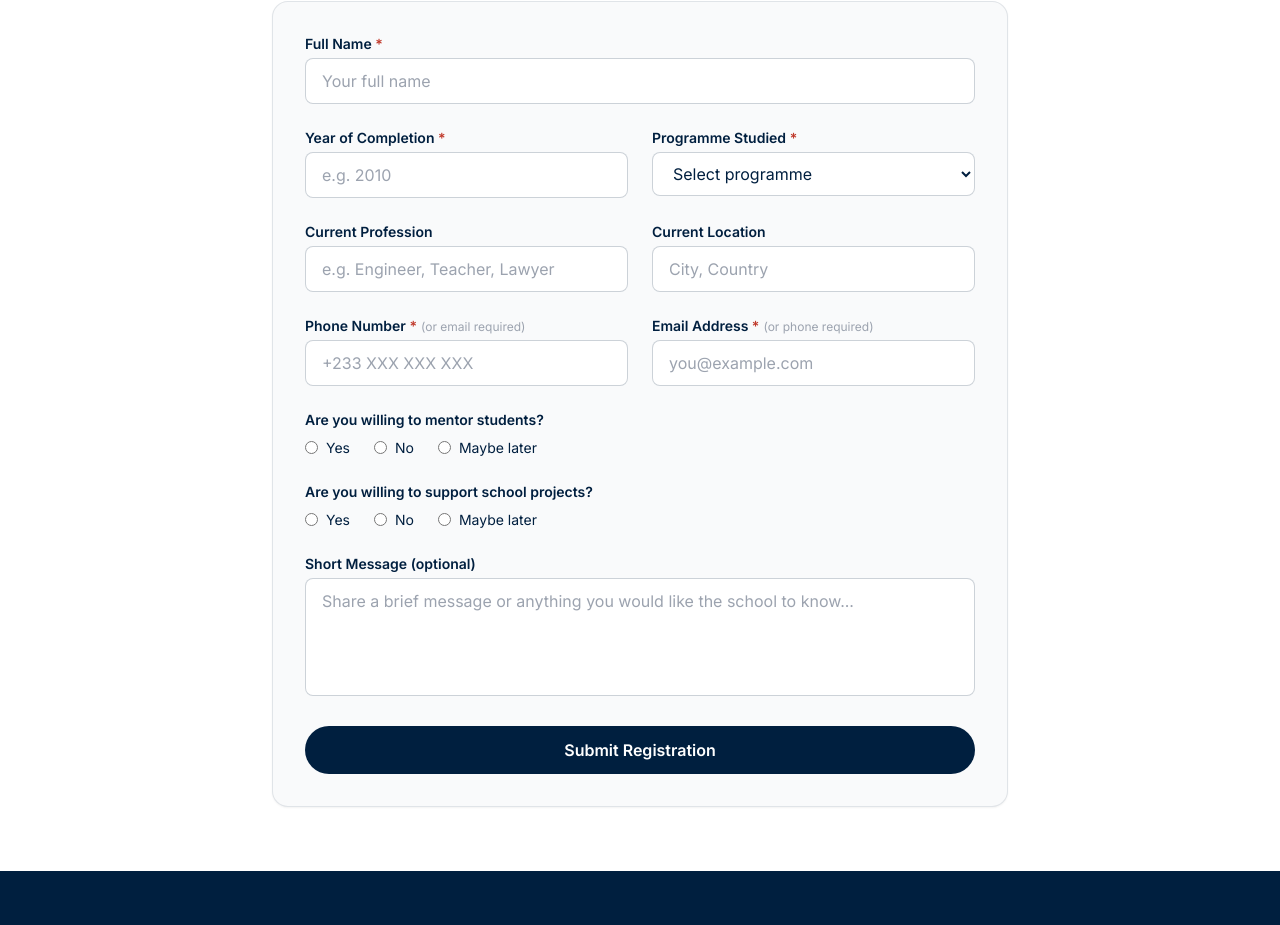
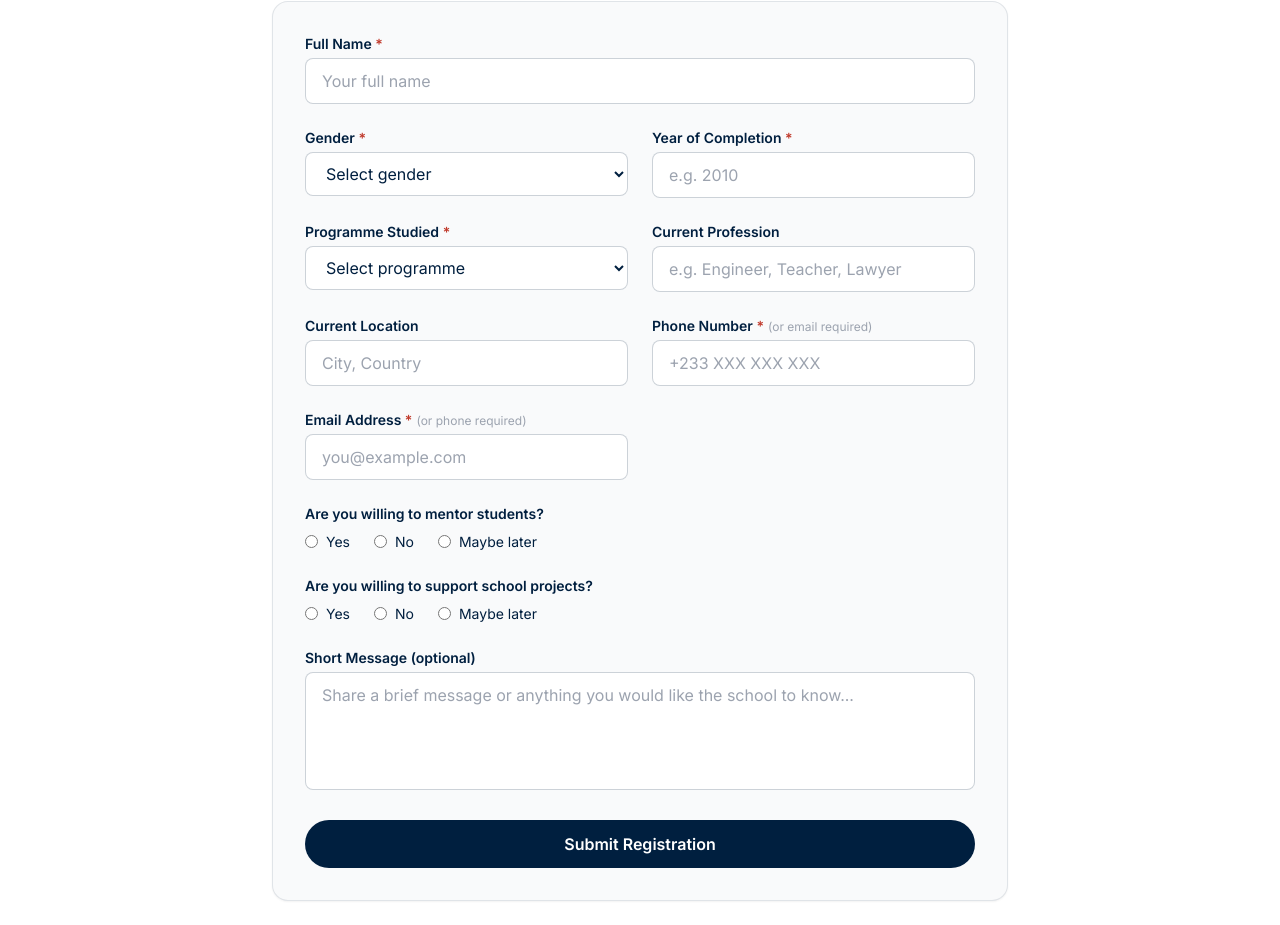
Before and after one commit to Amankwatia/presec-berekum, a Vue app: page /alumni in a window 1280 px wide. Shown: the part 1917-2842 px from the top of the page. Built offline with nearby package versions, Linux system fonts and the light colour scheme.

Commit message:
Add gender field to alumni registration and map Google Form entry

```diff
--- a/src/pages/Alumni.vue
+++ b/src/pages/Alumni.vue
@@ -148,6 +148,25 @@
                 placeholder="Your full name"
                 class="w-full border border-navy/20 rounded-lg px-4 py-2.5 text-navy focus:outline-none focus:ring-2 focus:ring-navy/40 bg-white"
               />
+            </div>
+
+            <!-- Gender -->
+            <div>
+              <label for="gender" class="block text-sm font-semibold text-navy mb-1">
+                Gender <span class="text-presec-red">*</span>
+              </label>
+              <select
+                id="gender"
+                :name="GOOGLE_FORM_OPTIONAL_FIELDS.gender || undefined"
+                v-model="form.gender"
+                required
+                class="w-full border border-navy/20 rounded-lg px-4 py-2.5 text-navy focus:outline-none focus:ring-2 focus:ring-navy/40 bg-white"
+              >
+                <option value="" disabled>Select gender</option>
+                <option value="Male">Male</option>
+                <option value="Female">Female</option>
+                <option value="Prefer not to say">Prefer not to say</option>
+              </select>
             </div>
 
             <!-- Year of Completion -->
@@ -736,6 +755,9 @@ const GOOGLE_FORM_FIELDS = {
   support: 'entry.1261050673',
   message: 'entry.1342396445'
 }
+const GOOGLE_FORM_OPTIONAL_FIELDS = {
+  gender: 'entry.1702792532'
+}
 
 const IFRAME_NAME = 'alumni-registration-target'
 const SUBMISSION_TIMEOUT_MS = 15000
@@ -750,6 +772,7 @@ const submissionTimeoutId = ref(null)
 
 const form = ref({
   fullName: '',
+  gender: '',
   yearCompletion: '',
   programme: '',
   profession: '',
@@ -771,6 +794,7 @@ function clearSubmissionTimeout() {
 function resetForm() {
   form.value = {
     fullName: '',
+    gender: '',
     yearCompletion: '',
     programme: '',
     profession: '',
@@ -793,6 +817,11 @@ function validateForm() {
 
   if (!form.value.fullName.trim()) {
     formError.value = 'Please enter your full name.'
+    return false
+  }
+
+  if (!form.value.gender.trim()) {
+    formError.value = 'Please select your gender.'
     return false
   }
 
```
Also changed, not shown: 1 other file (tests, documents, lock files or other folders).
